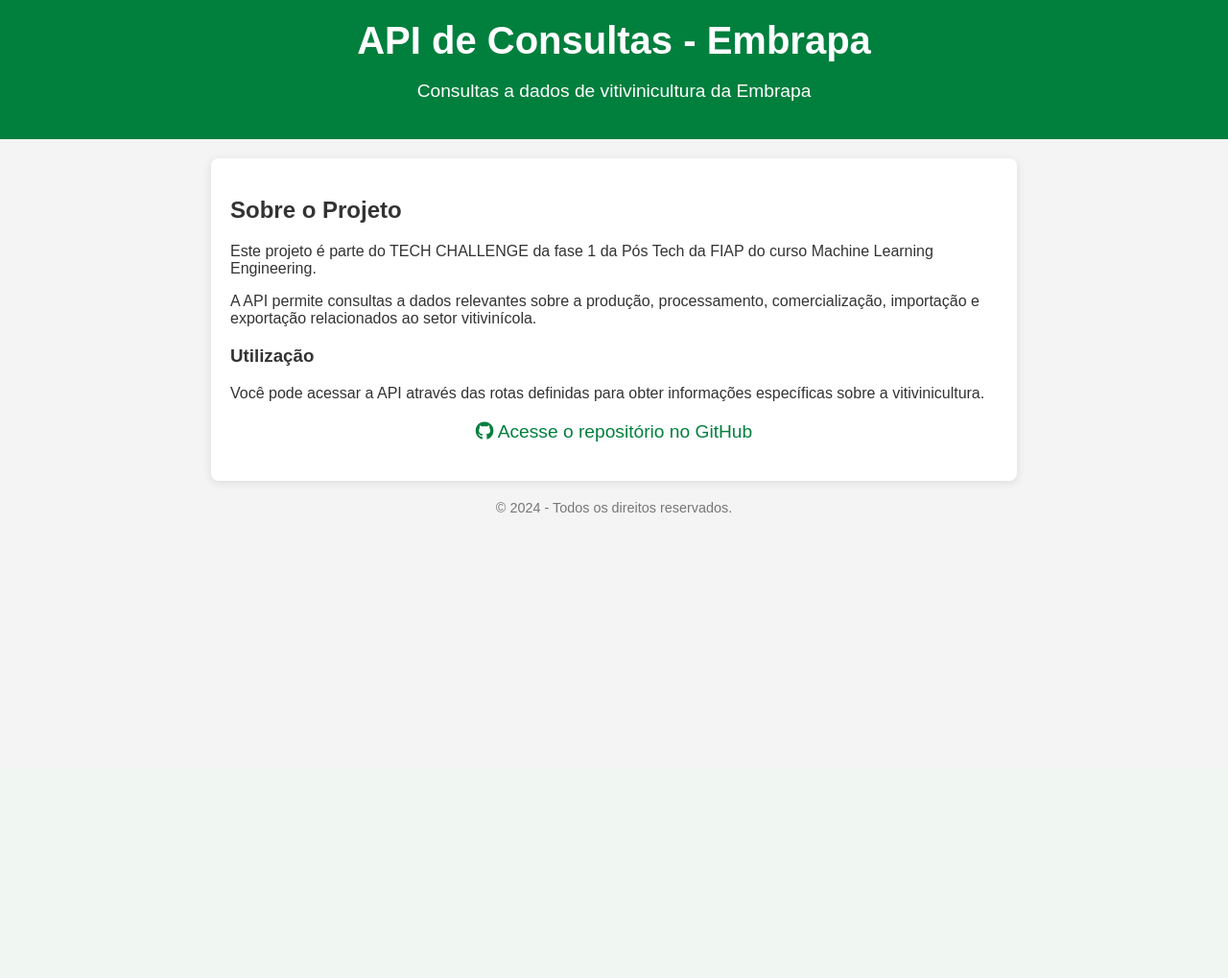
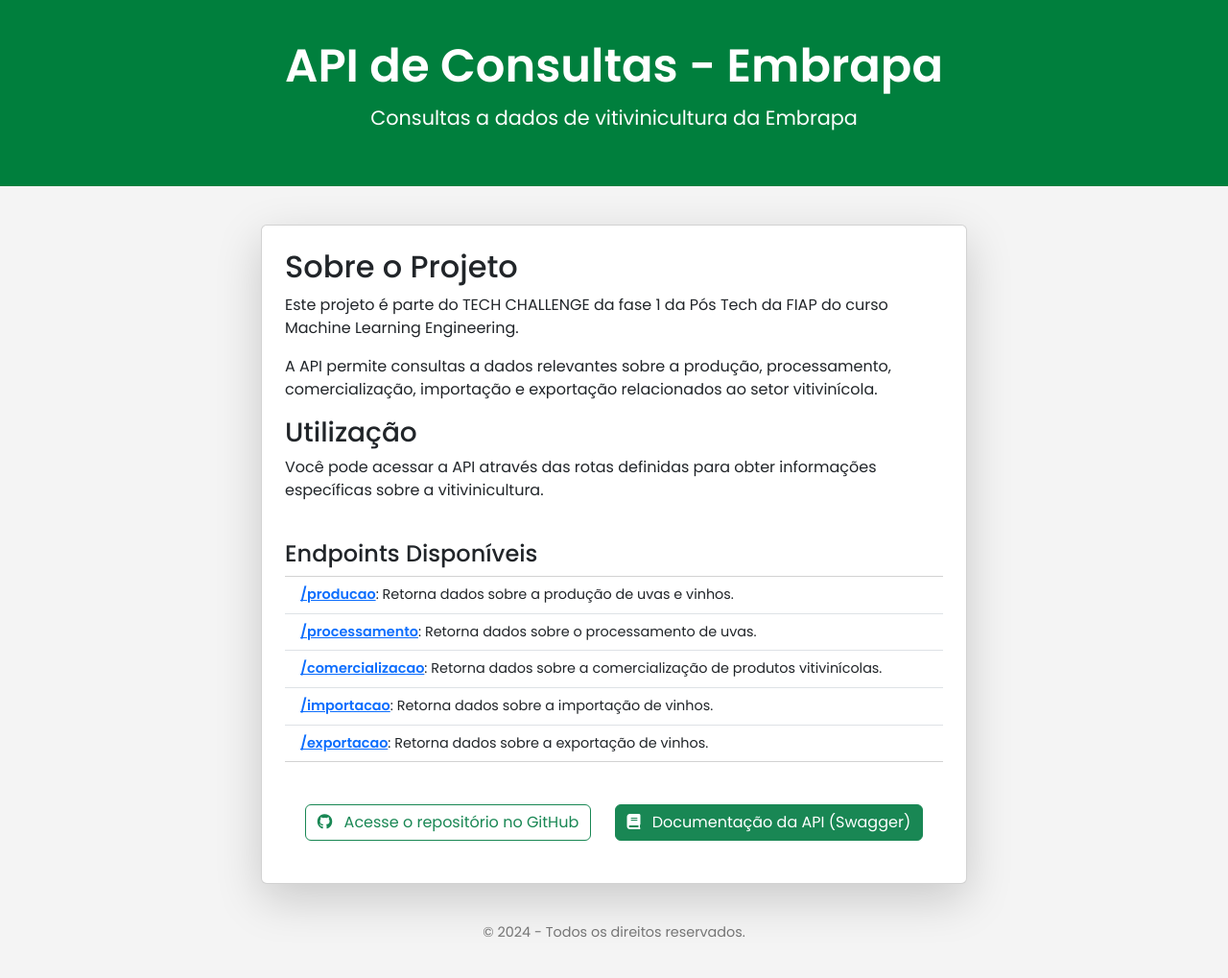
Before and after one commit to vagnerfabiog/fiap, a FastAPI app: page / in a window 1280 px wide. Shown: the whole page at 96% size. Before the commit the page ends 534 px from the top, so only its background shows below. Run offline with FastAPI, Linux system fonts and the light colour scheme.

Commit message:
Início do projeto: API de Consultas - Embrapa

```diff
--- /dev/null
+++ b/app/jwt/config.py
@@ -0,0 +1,3 @@
+SECRET_KEY = "MachineLearningEngineering"
+ALGORITHM = "HS256"
+ACCESS_TOKEN_EXPIRE_MINUTES = 30
--- a/app/main.py
+++ b/app/main.py
@@ -1,18 +1,62 @@
-from fastapi import FastAPI
+from fastapi import FastAPI, Depends, HTTPException
 from app.routes.comercializacao import router as comercializacao_router
 from app.routes.importacao import router as importacao_router
 from app.routes.exportacao import router as exportacao_router
 from app.routes.producao import router as producao_router
 from app.routes.home import router as home_router
 from app.routes.processamento import router as processamento_router
-
+from app.jwt.auth import authenticate_user, create_access_token
+from app.jwt.dependencies import get_current_user
+from app.jwt.config import ACCESS_TOKEN_EXPIRE_MINUTES
+from fastapi.security import OAuth2PasswordRequestForm
+from datetime import timedelta
 
 app = FastAPI()
 
-# Incluindo as rotas com include_router, agrupando as rotas de produção, processamento, importação e exportação
-app.include_router(comercializacao_router)
-app.include_router(importacao_router)
-app.include_router(exportacao_router)
+# Descrição completa que será exibida no Swagger UI
+description = """
+API de Consultas - Embrapa 🏞️
+
+Esta API permite consultar dados relevantes sobre a produção, processamento, comercialização, importação e exportação relacionados ao setor vitivinícola.
+
+
+- **Usuário de teste:** `user1`
+- **Senha de teste:** `senha123`
+
+Sinta-se à vontade para explorar a documentação e testar os endpoints.
+"""
+
+# Criação da aplicação FastAPI com configurações personalizadas
+app = FastAPI(
+    title="API de Consultas - Embrapa",
+    description=description,
+    version="1.0.0",
+    contact={
+        "name": "Diego / Vagner / Fabio",
+        "email": "ra@fiap.com.br",
+    },
+
+)
+
+
+# Rota de login para gerar o token
+@app.post("/token", summary="Obter Token JWT", description="Este endpoint retorna o token para acesso as APIs")
+async def login_for_access_token(form_data: OAuth2PasswordRequestForm = Depends()):
+    user = authenticate_user(form_data.username, form_data.password)
+    if not user:
+        raise HTTPException(
+            status_code=401, detail="Usuário ou senha incorretos"
+        )
+    access_token_expires = timedelta(minutes=ACCESS_TOKEN_EXPIRE_MINUTES)
+    access_token = create_access_token(
+        data={"sub": user.username}, expires_delta=access_token_expires
+    )
+    return {"access_token": access_token, "token_type": "bearer"}
+
+# Incluindo as rotas com as dependências de autenticação nas rotas protegidas
+app.include_router(comercializacao_router, dependencies=[Depends(get_current_user)])
+app.include_router(importacao_router, dependencies=[Depends(get_current_user)])
+app.include_router(exportacao_router, dependencies=[Depends(get_current_user)])
 app.include_router(home_router)
-app.include_router(producao_router)
-app.include_router(processamento_router)
+app.include_router(producao_router, dependencies=[Depends(get_current_user)])
+app.include_router(processamento_router, dependencies=[Depends(get_current_user)])
--- a/app/scraper.py
+++ b/app/scraper.py
@@ -1,5 +1,7 @@
 import requests # Para fazer a requisição HTTP
 from bs4 import BeautifulSoup # Para processar o HTML da página
+
+
 
 def get_table_data(url: str) -> dict:
     """Extrai dados de uma tabela específica da página HTML."""
@@ -17,6 +19,8 @@
         if len(cells) == 2: # Espera exatamente 2 células (nome e volume)
             if cells[0].get('class') == ['tb_item']: # Categoria principal
                 current_category = cells[0].text.strip() # Remove espaços em branco do texto
+                #total = cells[1].text.strip()  # Captura o total da categoria
+                #data[current_category] = {"Total": total}  # Inicializa a categoria com o total
                 data[current_category] = {} # Cria um dicionário vazio para a nova categoria
             elif cells[0].get('class') == ['tb_subitem']: # Subcategoria
                 subcategory = cells[0].text.strip()
--- a/app/templates/index2.html
+++ b/app/templates/index2.html
@@ -4,49 +4,61 @@
     <meta charset="UTF-8">
     <meta name="viewport" content="width=device-width, initial-scale=1.0">
     <title>API de Consultas - Embrapa</title>
+
+    <!-- Bootstrap CSS -->
+    <link href="https://cdn.jsdelivr.net/npm/bootstrap@5.3.0-alpha1/dist/css/bootstrap.min.css" rel="stylesheet">
+
+    <!-- Font Awesome (para ícones) -->
     <link rel="stylesheet" href="https://cdnjs.cloudflare.com/ajax/libs/font-awesome/6.0.0-beta3/css/all.min.css">
+
+    <!-- Google Fonts (Poppins) -->
+    <link href="https://fonts.googleapis.com/css2?family=Poppins:wght@300;400;500;600&display=swap" rel="stylesheet">
+
     <style>
         body {
-            font-family: Arial, sans-serif;
-            margin: 0;
-            padding: 0;
+            font-family: 'Poppins', sans-serif; /* Aplicando a fonte Poppins */
             background-color: #f4f4f4;
             color: #333;
         }
         header {
             background: #007f3d;
             color: white;
-            padding: 20px 0;
+            padding: 40px 0;
             text-align: center;
         }
         header h1 {
-            margin: 0;
-            font-size: 2.5em;
+            font-size: 3em;
+            margin-bottom: 0.2em;
+            font-weight: 600; /* Ajusta a espessura da fonte */
         }
         header p {
-            font-size: 1.2em;
+            font-size: 1.3em;
         }
         .container {
-            max-width: 800px;
-            margin: 20px auto;
-            padding: 20px;
-            background: white;
-            border-radius: 8px;
-            box-shadow: 0 2px 10px rgba(0, 0, 0, 0.1);
+            margin-top: 40px;
         }
-        .github-link {
-            display: block;
-            text-align: center;
-            margin: 20px 0;
-            font-size: 1.2em;
+        .github-link, .docs-link {
+            display: inline-block;
+            margin: 20px 10px;
+
             text-decoration: none;
-            color: #007f3d;
+
+        }
+        .github-link i, .docs-link i {
+            margin-right: 8px;
         }
         footer {
             text-align: center;
-            margin-top: 20px;
+            margin-top: 40px;
             font-size: 0.9em;
             color: #777;
+            padding-bottom: 20px;
+        }
+        .card h2, .card h3, .card h4 {
+            font-weight: 500; /* Definindo um peso médio para os títulos */
+        }
+        ul.list-group-flush li {
+            font-size: 0.9em; /* Aumenta um pouco o tamanho da fonte dos itens */
         }
     </style>
 </head>
@@ -58,6 +70,9 @@
 </header>
 
 <div class="container">
+    <div class="row justify-content-center">
+        <div class="col-lg-8 col-md-10">
+            <div class="card shadow-lg p-4">
                 <h2>Sobre o Projeto</h2>
                 <p>Este projeto é parte do TECH CHALLENGE da fase 1 da Pós Tech da FIAP do curso Machine Learning Engineering.</p>
                 <p>A API permite consultas a dados relevantes sobre a produção, processamento, comercialização, importação e exportação relacionados ao setor vitivinícola.</p>
@@ -65,15 +80,63 @@
                 <h3>Utilização</h3>
                 <p>Você pode acessar a API através das rotas definidas para obter informações específicas sobre a vitivinicultura.</p>
 
-    <!-- <h3>Repositório do GitHub</h3> -->
-    <a href="https://github.com/dvgeo/tech_challenge_fiap/tree/master" class="github-link" target="_blank">
+                <!-- Lista de Endpoints da API -->
+                 <br>
+
+                <h4>Endpoints Disponíveis</h4>
+                <ul id="endpoints-list" class="list-group list-group-flush">
+                    <!-- Endpoints dinâmicos serão inseridos aqui -->
+                </ul>
+
+                <!-- Link para o GitHub -->
+                <div class="text-center mt-4">
+                    <a href="https://github.com/dvgeo/tech_challenge_fiap/tree/master" class="github-link btn btn-outline-success" target="_blank">
                         <i class="fab fa-github"></i> Acesse o repositório no GitHub
                     </a>
+
+                    <!-- Link dinâmico para a documentação -->
+                    <a id="docs-link" class="docs-link btn btn-success" target="_blank">
+                        <i class="fas fa-book"></i> Documentação da API (Swagger)
+                    </a>
+                </div>
+            </div>
+        </div>
+    </div>
 </div>
 
 <footer>
     <p>&copy; 2024 - Todos os direitos reservados.</p>
 </footer>
 
+<script>
+    // Captura dinamicamente o protocolo, host e porta
+    const baseUrl = `${window.location.protocol}//${window.location.host}`;
+
+    // Defina os endpoints da API
+    const endpoints = [
+        { path: "/producao", description: "Retorna dados sobre a produção de uvas e vinhos." },
+        { path: "/processamento", description: "Retorna dados sobre o processamento de uvas." },
+        { path: "/comercializacao", description: "Retorna dados sobre a comercialização de produtos vitivinícolas." },
+        { path: "/importacao", description: "Retorna dados sobre a importação de vinhos." },
+        { path: "/exportacao", description: "Retorna dados sobre a exportação de vinhos." }
+    ];
+
+    // Seleciona o elemento UL na página
+    const endpointsList = document.getElementById('endpoints-list');
+
+    // Gera dinamicamente os links para os endpoints
+    endpoints.forEach(endpoint => {
+        const li = document.createElement('li');
+        li.classList.add('list-group-item'); // Adiciona o estilo do Bootstrap
+        li.innerHTML = `<strong><a href="${baseUrl}${endpoint.path}" target="_blank">${endpoint.path}</a></strong>: ${endpoint.description}`;
+        endpointsList.appendChild(li);
+    });
+
+    // Adiciona o link dinâmico para a documentação Swagger
+    document.getElementById("docs-link").href = `${baseUrl}/docs`;
+</script>
+
+<script src="https://cdn.jsdelivr.net/npm/bootstrap@5.3.0-alpha1/dist/js/bootstrap.bundle.min.js"></script>
+
 </body>
 </html>
--- a/pyproject.toml
+++ b/pyproject.toml
@@ -11,6 +11,11 @@
 beautifulsoup4 = "^4.12.3"
 requests = "^2.32.3"
 flask = "^3.0.3"
+uvicorn = "^0.32.0"
+python-jose = {extras = ["cryptography"], version = "^3.3.0"}
+passlib = {extras = ["bcrypt"], version = "^1.7.4"}
+bcrypt = "3.2.0"
+python-multipart = "^0.0.12"
 
 [tool.poetry.group.dev.dependencies]
 ruff = "^0.6.8"
```
Also changed, not shown: app/jwt/auth.py (added, +34 -0 lines), app/jwt/dependencies.py (added, +25 -0 lines), app/jwt/models.py (added, +19 -0 lines), 1 other file. Lines whose indentation alone changed are shown as unchanged.
